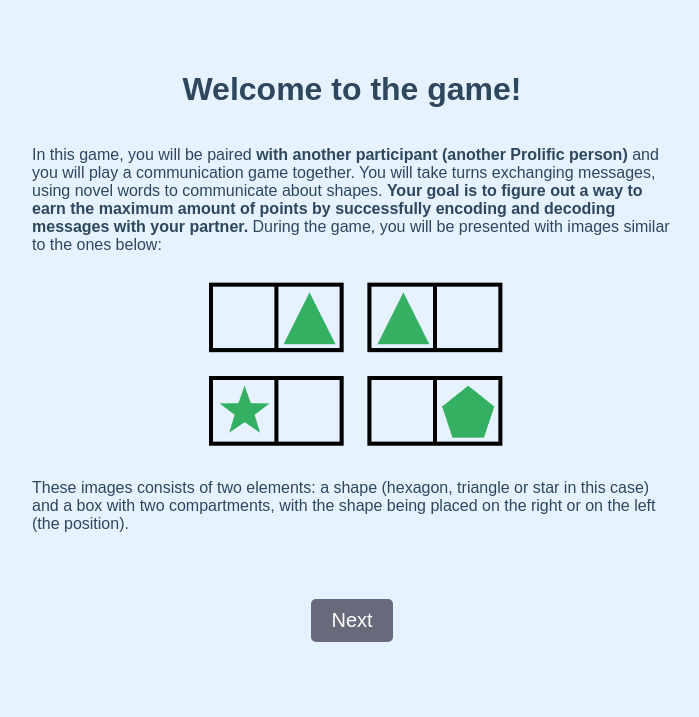
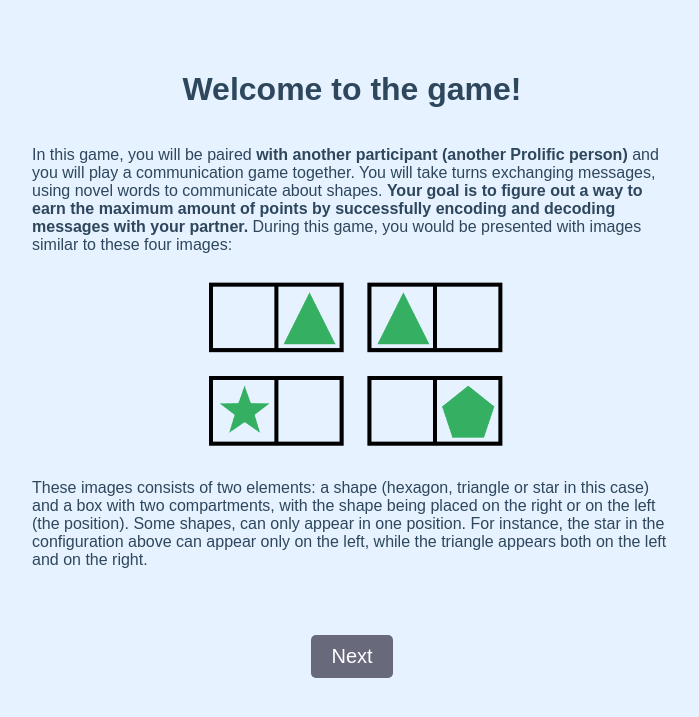
Before and after one commit to alexeykosh/2023-colexification-experiment, a Flask app: page / in a window 1280 px wide. Shown: the top 717 px of the page, without its empty margins (288-987 px from the left). Run offline with Flask 2, Linux system fonts and the light colour scheme.

Commit message:
small changes

```diff
--- a/src/app.py
+++ b/src/app.py
@@ -163,6 +163,9 @@ def timer_done():
 
 @socketio.on('timerDone2')
 def timer_done():
+    '''
+    To-do: redirect the user that has left just in case
+    '''
     # user = session['user']
     # experiment_id = session['experiment_id']
 
--- a/src/templates/description1.html
+++ b/src/templates/description1.html
@@ -56,9 +56,9 @@
 <body>
 	<h1>Welcome to the game!</h1>
 
-	<p>In this game, you will be paired <b>with another participant (another Prolific person)</b> and you will play a communication game together. You will take turns exchanging messages, using novel words to communicate about shapes. <b>Your goal is to figure out a way to earn the maximum amount of points by successfully encoding and decoding messages with your partner.</b> During the game, you will be presented with images similar to the ones below: </p>
+	<p>In this game, you will be paired <b>with another participant (another Prolific person)</b> and you will play a communication game together. You will take turns exchanging messages, using novel words to communicate about shapes. <b>Your goal is to figure out a way to earn the maximum amount of points by successfully encoding and decoding messages with your partner.</b> During this game, you would be presented with images similar to these four images: </p>
 	<img src="/static/interface/example_stimuli.png" class="stimuli">
-	<p>These images consists of two elements: a shape (hexagon, triangle or star in this case) and a box with two compartments, with the shape being placed on the right or on the left (the position).</p>
+	<p>These images consists of two elements: a shape (hexagon, triangle or star in this case) and a box with two compartments, with the shape being placed on the right or on the left (the position). Some shapes, can only appear in one position. For instance, the star in the configuration above can appear only on the left, while the triangle appears both on the left and on the right. </p>
 
 	<button id="continueBtn">Next</button>
     <script src="//code.jquery.com/jquery-3.6.0.min.js"></script>
```
